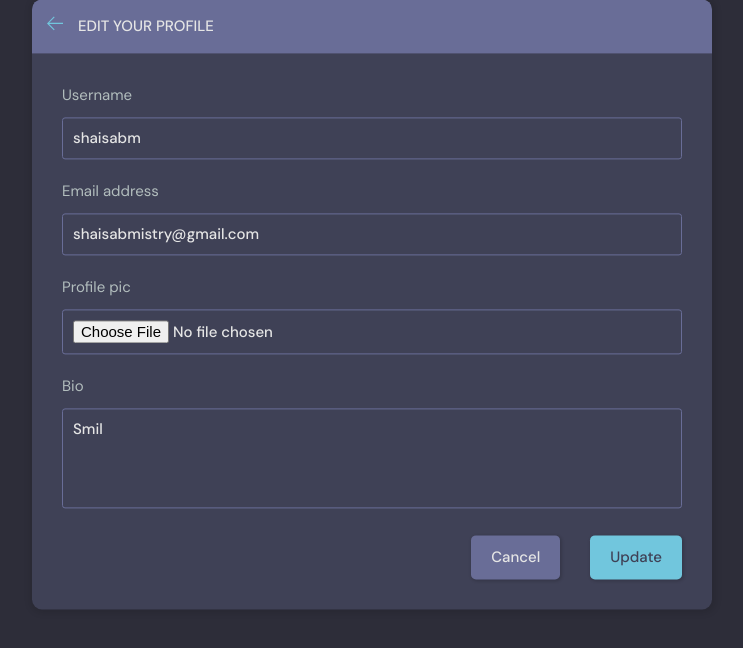
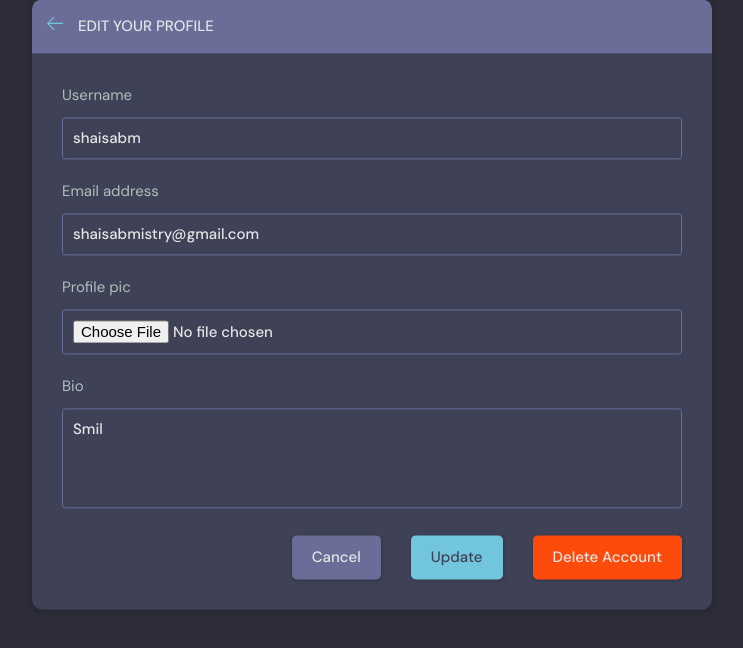
Before and after one commit to shaisabm/StudyGui, a Django app: page /update-user/ in a window 1280 px wide. Shown: the part 120-768 px from the top of the page, without its empty margins (268-1011 px from the left). Run offline with Django 5.2, Linux system fonts and the light colour scheme; a user stored in the database is signed in; data comes from the database, SQL or seed files in the repository.

Commit message:
added delete user button

```diff
--- a/base/templates/base/update-user.html
+++ b/base/templates/base/update-user.html
@@ -41,6 +41,7 @@
                     <div class="form__action">
                         <a class="btn btn--dark" href="{% url 'profile' user.id %}">Cancel</a>
                         <button class="btn btn--main" type="submit">Update</button>
+                        <a class="btn btn--dark" style="background-color: #fc4b0b" href="{% url 'delete-user' %}">Delete Account</a>
                     </div>
                 </form>
             </div>
```
